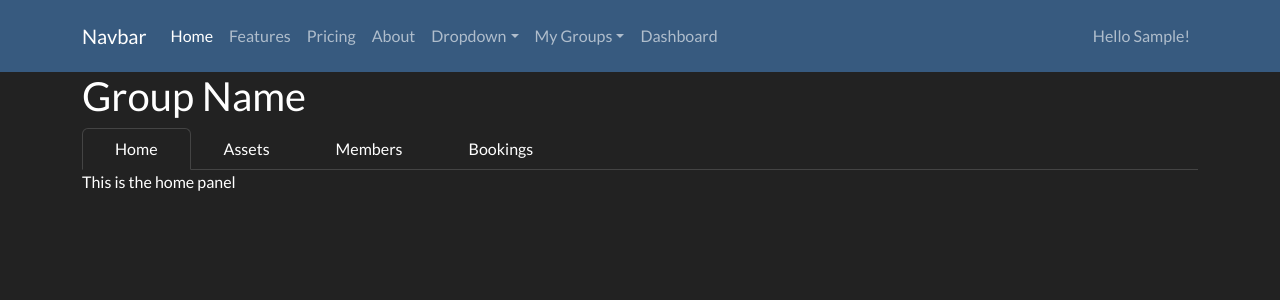
After one commit to smudge-smiff/Syndicate-Management-Panel-Python, a Flask app: page /group/admin in a window 1280 px wide. The commit adds this page. Shown: the top 300 px of the page. Run offline with Flask 2, Linux system fonts and the light colour scheme; the visitor is signed in with stand-in values (Sample User, id 1); data comes from the database, SQL or seed files in the repository; data that the repository does not hold is empty; style sheets or scripts are compiled from the project's sources; some libraries are stand-ins or nearby versions.

Commit message:
added group admin panel

```diff
--- a/app/website/groups.py
+++ b/app/website/groups.py
@@ -24,10 +24,7 @@ def mygroups():
 
 
 
-@groups.route('/leave', methods=['GET', 'POST'])
-@login_required
-def leave():
-    return "leave"
+
 
 @groups.route('/create', methods=['GET', 'POST'])
 @login_required
@@ -39,6 +36,7 @@ def create():
         jointoken = generateJoinToken()
         new_group = group(group_name=group_name, join_token=jointoken, is_activated=True)
         new_group.users.append(theuser)
+        new_group.adminusers.append(theuser)
         db.session.add(new_group)
         db.session.commit()
         flash("Group Creation Successful", '')
@@ -72,12 +70,41 @@ def join():
             db.session.commit()
     return render_template("group/joingroup.html", user=current_user, form=joinGroupForm)
 
+@groups.route('/leave', methods=['GET', 'POST'])
+@login_required
+def leave():
+    groupID = request.args.get('id')
+    test_group = group.query.filter_by(id=groupID).first()
+    if current_user in test_group.users:
+        test_group.users.remove(current_user)
+        db.session.commit()
+        flash("Left Group", '')
+    else:
+        flash("Not in this group", 'error')
+    return render_template("group/leavegroup.html", user=current_user)
+
 @groups.route('/view')
 @login_required
 def view():
-    thegroup = group.query.filter_by(id=6).first()
-    data = ""
-    for theuser in thegroup.users:
-        data = data + theuser.first_name + " "
+    groupID = request.args.get('id')
+    test_group = group.query.filter_by(id=groupID).first()
+    if test_group:
+        flash("valid group", '')
+        if current_user in test_group.adminusers:
+            flash("admin", '')
+    else:
+        flash("Invalid group!", 'error')
+    return render_template("group/viewgroup.html", user=current_user)
 
-    return data
+@groups.route('/admin')
+@login_required
+def admin():
+    groupID = request.args.get('id')
+    test_group = group.query.filter_by(id=groupID).first()
+    if test_group:
+        flash("valid group", '')
+        if current_user in test_group.adminusers:
+            flash("admin", '')
+    else:
+        flash("Invalid group!", 'error')
+    return render_template("group/groupadmin.html", user=current_user)
--- a/app/website/static/css/main.scss
+++ b/app/website/static/css/main.scss
@@ -15,3 +15,7 @@ button {
         width: 100%;
     }
 }
+.nav-tabs{
+    //border-bottom: none;
+    //border-radius: 5px;
+}
--- a/app/website/templates/base_files/base.html
+++ b/app/website/templates/base_files/base.html
@@ -4,8 +4,11 @@
 <head>
     <meta charset="utf-8" />
     <meta name="viewport" content="width=device-width, initial-scale=1" />
-    <link rel="stylesheet" href="https://cdn.jsdelivr.net/npm/bootswatch@5.2.0/dist/superhero/bootstrap.min.css"
-        crossorigin="anonymous">
+    <link rel="stylesheet" href="https://bootswatch.com/5/darkly/bootstrap.css" crossorigin="anonymous">
+    <link rel="stylesheet" href="https://bootswatch.com/_vendor/prismjs/themes/prism-okaidia.css" crossorigin="anonymous">
+    <link rel="stylesheet" href="https://bootswatch.com/_vendor/bootstrap-icons/font/bootstrap-icons.css" crossorigin="anonymous">
+    <!--<link rel="stylesheet" href="https://cdn.jsdelivr.net/npm/bootswatch@5.2.0/dist/superhero/bootstrap.min.css"
+        crossorigin="anonymous">-->
     <link rel="stylesheet" href="{{ url_for('static', filename='css/main.css') }}">
     <title>{% block title %}Home{% endblock %}</title>
 </head>
--- a/app/website/templates/base_files/nav.html
+++ b/app/website/templates/base_files/nav.html
@@ -1,4 +1,4 @@
-<nav class="navbar navbar-expand-lg navbar-dark bg-dark">
+<nav class="navbar navbar-expand-lg fixed-top navbar-dark bg-primary">
     <div class="container-fluid container">
         <a class="navbar-brand" href="#">Navbar</a>
         <button class="navbar-toggler" type="button" data-bs-toggle="collapse" data-bs-target="#navbarColor02"
--- /dev/null
+++ b/app/website/templates/group/groupadmin.html
@@ -0,0 +1,38 @@
+{% extends "base_files/base.html" %}
+{% block title %}Group Admin{% endblock %}
+{% block content%}
+<h2>Group Name</h2>
+<ul class="nav nav-tabs" role="tablist">
+    <li class="nav-item" role="presentation">
+        <a class="nav-link active" data-bs-toggle="tab" href="#home" aria-selected="true" role="tab">Home</a>
+    </li>
+    <li class="nav-item" role="presentation">
+        <a class="nav-link" data-bs-toggle="tab" href="#assets" aria-selected="false" role="tab"
+            tabindex="-1">Assets</a>
+    </li>
+    <li class="nav-item" role="presentation">
+        <a class="nav-link" data-bs-toggle="tab" href="#members" aria-selected="false" role="tab"
+            tabindex="-1">Members</a>
+    </li>
+    <li class="nav-item" role="presentation">
+        <a class="nav-link" data-bs-toggle="tab" href="#bookings" aria-selected="false" role="tab"
+            tabindex="-1">Bookings</a>
+    </li>
+
+</ul>
+<div id="myTabContent" class="tab-content">
+    <div class="tab-pane fade active show" id="home" role="tabpanel">
+        <p>This is the home panel</p>
+    </div>
+    <div class="tab-pane fade" id="assets" role="tabpanel">
+        <p>This is the assets panel</p>
+    </div>
+    <div class="tab-pane fade" id="members" role="tabpanel">
+        <p>this is the members panel</p>
+    </div>
+    <div class="tab-pane fade" id="bookings" role="tabpanel">
+        <p>this is the bookings panel</p>
+    </div>
+
+</div>
+{% endblock %}
--- a/app/website/templates/group/joingroup.html
+++ b/app/website/templates/group/joingroup.html
@@ -20,4 +20,5 @@
     <div class="input-group">
         <button type="submit" class="btn btn-primary full-width">Join</button>
     </div>
+</form>
 {% endblock %}
--- /dev/null
+++ b/app/website/templates/group/leavegroup.html
@@ -0,0 +1,5 @@
+{% extends "base_files/base.html" %}
+{% block title %}Leave Group{% endblock %}
+{% block content%}
+
+{% endblock %}
```
Also changed, not shown: app/migrations/versions/c4522c9a8aa3_.py (deleted, +0 -28 lines), app/website/models.py (+7 -1 lines), app/website/templates/group/viewgroup.html (added, +39 -0 lines).
